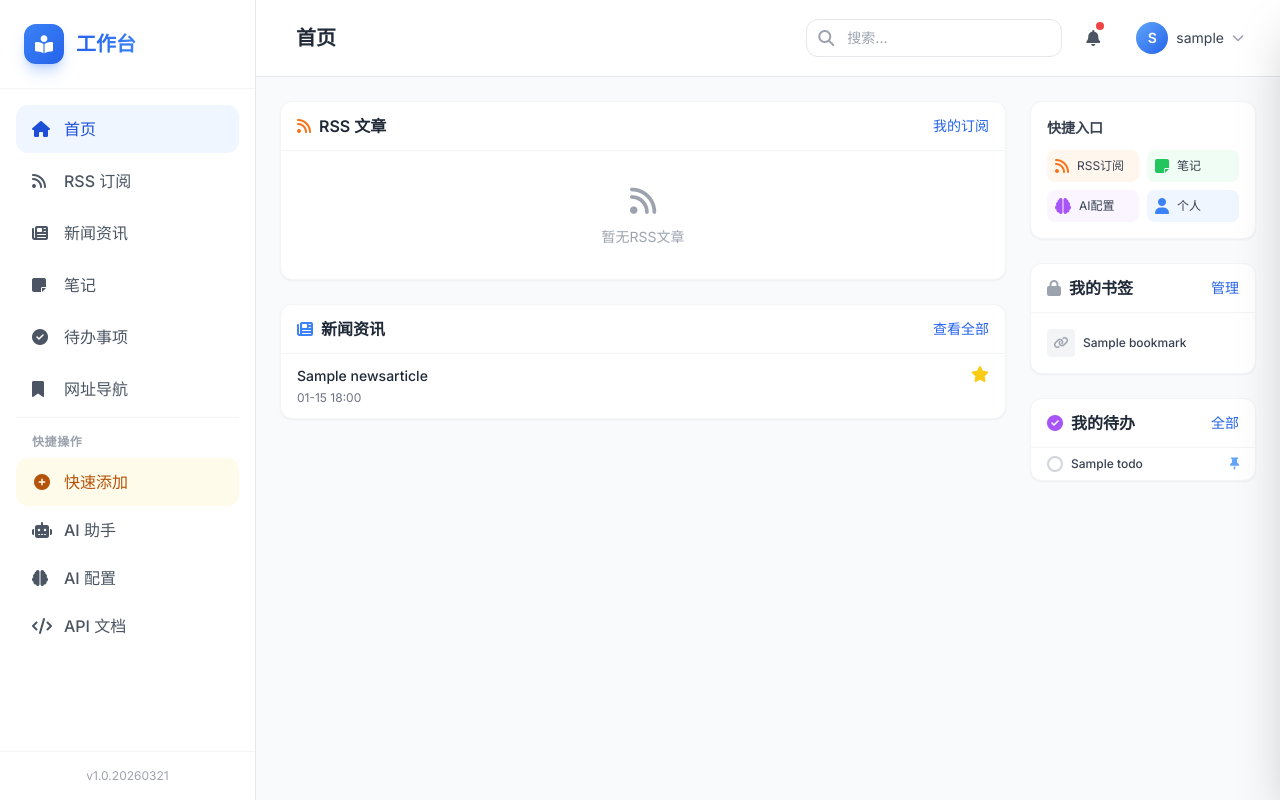
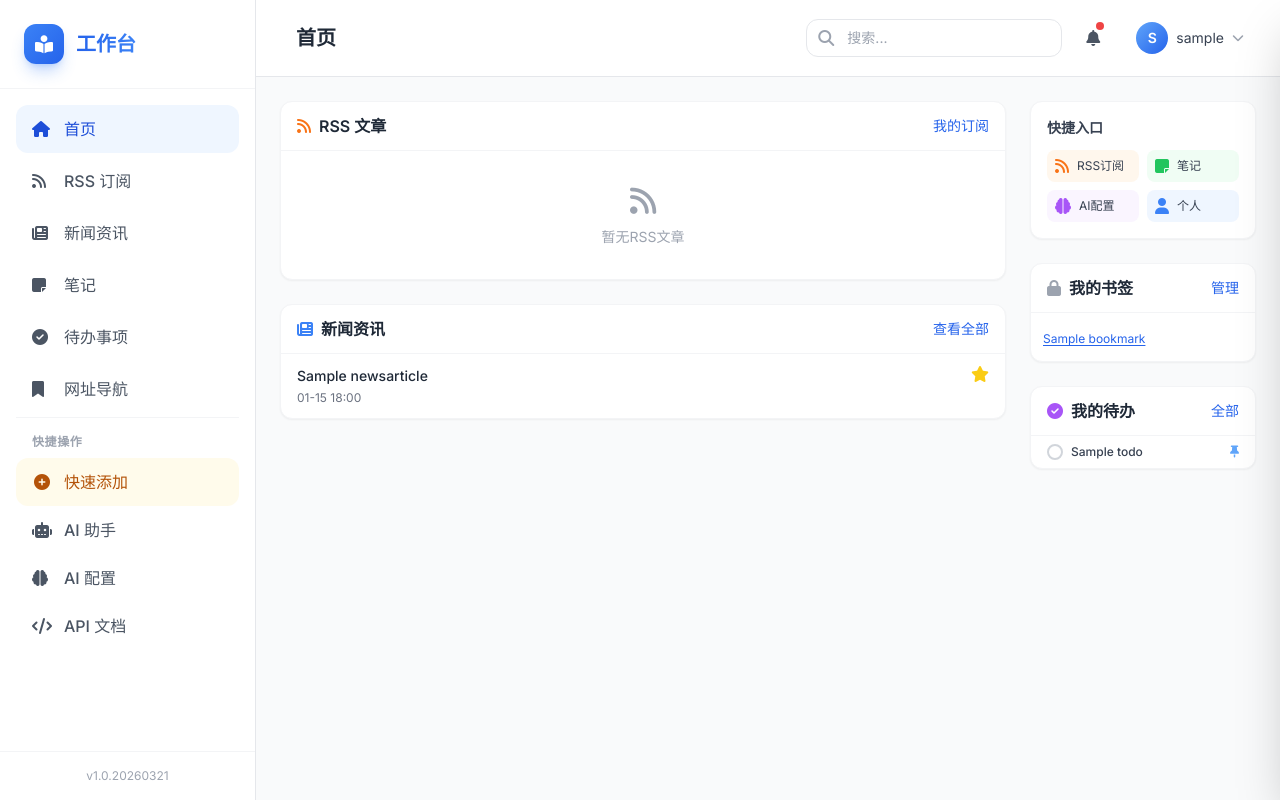
Before and after one commit to tojoevan/workspace, a Django app: page / in a window 1280 px wide. Run offline with Django 5.2, Linux system fonts and the light colour scheme; a user stored in the database is signed in; tables that the repository leaves empty hold one stand-in row (values such as "Sample post"); data that the repository does not hold is empty; some libraries are stand-ins or nearby versions.

Commit message:
优化登录后首页我的书签显示更多内容

```diff
--- a/templates/core/home.html
+++ b/templates/core/home.html
@@ -128,18 +128,10 @@
                     </h2>
                     <a href="{% url 'bookmarks:bookmark_list' %}" class="text-sm text-primary-600 hover:text-primary-700">管理</a>
                 </div>
-                <div class="p-2 max-h-48 overflow-y-auto">
+                <div class="p-3">
                     {% for bookmark in user_bookmarks %}
-                    <a href="{{ bookmark.url }}" target="_blank" onclick="recordVisit({{ bookmark.pk }})" class="flex items-center px-2 py-2 rounded-lg hover:bg-gray-50 transition-colors group">
-                        <div class="w-7 h-7 bg-gray-100 rounded flex items-center justify-center mr-2 group-hover:bg-gray-200">
-                            <i class="fas fa-link text-gray-400 text-xs"></i>
-                        </div>
-                        <div class="flex-1 min-w-0">
-                            <p class="text-xs font-medium text-gray-700 truncate">{{ bookmark.title }}</p>
-                        </div>
-                        {% if bookmark.is_private %}
-                        <i class="fas fa-lock text-gray-300 text-xs ml-1" title="隐私"></i>
-                        {% endif %}
+                    <a href="{{ bookmark.url }}" target="_blank" onclick="recordVisit({{ bookmark.pk }})" class="inline-block text-xs text-primary-600 hover:text-primary-700 underline underline-offset-2 mr-3 leading-relaxed">
+                        {{ bookmark.title }}{% if bookmark.is_private %}<i class="fas fa-lock text-gray-300 text-xs ml-0.5" title="隐私"></i>{% endif %}
                     </a>
                     {% empty %}
                     <div class="py-4 text-center text-gray-400">
```
